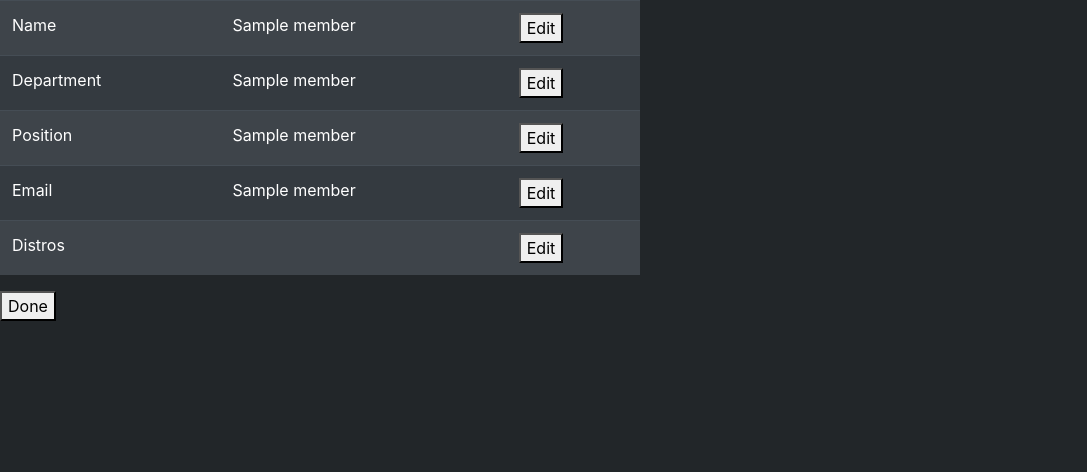
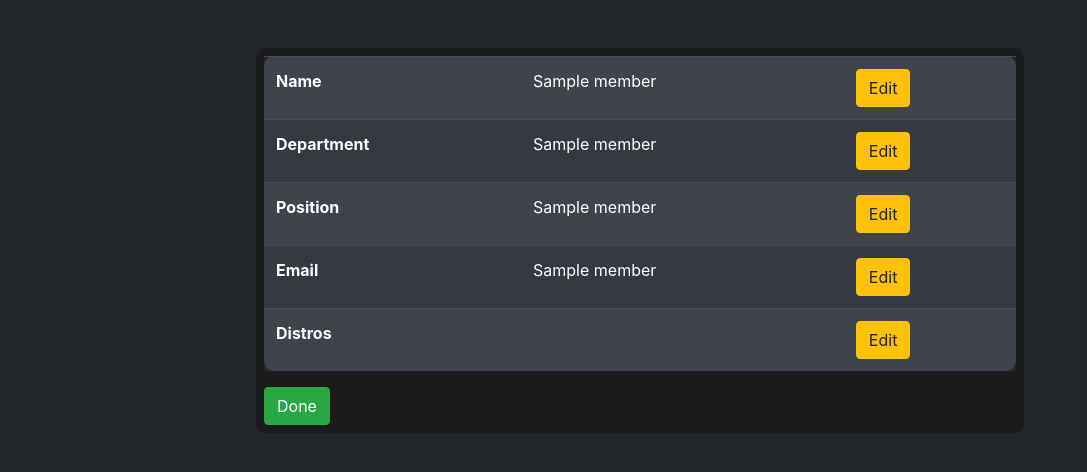
Before and after one commit to davidm505/DISTRO, a Flask app: template src/templates/member.html in a window 1280 px wide. Shown: the part 56-528 px from the top of the page, without its empty margins (0-1087 px from the left). Run offline with Flask 2, Linux system fonts and the light colour scheme; the template is opened without the code that fills it: most values are stand-ins (such as "Sample title", 1, 10 or a date in 2020); some libraries are stand-ins or nearby versions.

Commit message:
Added style for member page.

```diff
--- /dev/null
+++ b/src/static/styles/member-style.css
@@ -0,0 +1,17 @@
+#table-container {
+    margin-top: 3rem;
+    margin-left: auto;
+    margin-right: auto;
+    padding: 0.5rem;
+    width: 60%;
+    background-color: rgb(27, 27, 27);
+    border-radius: 10px;
+}
+
+.title {
+    font-weight: bold;
+}
+
+table {
+    border-radius: 10px;
+}
--- a/src/templates/member.html
+++ b/src/templates/member.html
@@ -5,32 +5,33 @@
 {% endblock %}
 
 {% block style %}
-
+   <link rel="stylesheet" href="{{url_for('static', filename='styles/member-style.css')}}">
 {% endblock %}
 
 {% block body %}
     <main>
-        <table class="table table-striped table-dark" style="width: 50%;">
+        <div id="table-container">
+            <table class="table table-striped table-dark">
                 <tbody>
                     <tr>
                         <td class="title">Name</td>
                         <td>{{member[0][1]}}</td>
-                    <td><a href="/crew/{{project_id}}/member/{{member_id}}/edit/name"><button>Edit</button></a></td>
+                        <td><a href="/crew/{{project_id}}/member/{{member_id}}/edit/name"><button type="button" class="btn btn-warning">Edit</button></a></td>
                     </tr>
                     <tr>
                         <td class="title">Department</td>
                         <td>{{member[0][2]}}</td>
-                    <td><a href="/crew/{{project_id}}/member/{{member_id}}/edit/department"><button>Edit</button></a></td>
+                        <td><a href="/crew/{{project_id}}/member/{{member_id}}/edit/department"><button type="button" class="btn btn-warning">Edit</button></a></td>
                     </tr>
                     <tr>
                         <td class="title">Position</td>
                         <td>{{member[0][3]}}</td>
-                    <td><a href="/crew/{{project_id}}/member/{{member_id}}/edit/position"><button>Edit</button></a></td>
+                        <td><a href="/crew/{{project_id}}/member/{{member_id}}/edit/position"><button type="button" class="btn btn-warning">Edit</button></a></td>
                     </tr>
                     <tr>
                         <td class="title">Email</td>
                         <td>{{member[0][4]}}</td>
-                    <td><a href="/crew/{{project_id}}/member/{{member_id}}/edit/email"><button>Edit</button></a></td>
+                        <td><a href="/crew/{{project_id}}/member/{{member_id}}/edit/email"><button type="button" class="btn btn-warning">Edit</button></a></td>
                     </tr>
                     <tr>
                         <td class="title">Distros</td>
@@ -45,10 +46,11 @@
                                 Stills
                             {% endif %}
                         </td>
-                    <td><a href="/crew/{{project_id}}/member/{{member_id}}/edit/distro"><button>Edit</button></a></td>
+                        <td><a href="/crew/{{project_id}}/member/{{member_id}}/edit/distro"><button type="button" class="btn btn-warning">Edit</button></a></td>
                     </tr>
                 </tbody>
             </table>
-        <a href="/crew/{{project_id}}"><button id="redirect-button">Done</button></a>
+            <a href="/crew/{{project_id}}"><button type="button" class="btn btn-success">Done</button></a>
+        </div>
     </main>
 {% endblock %}
```
Also changed, not shown: src/distro.sqlite3. Lines whose indentation alone changed are shown as unchanged.
